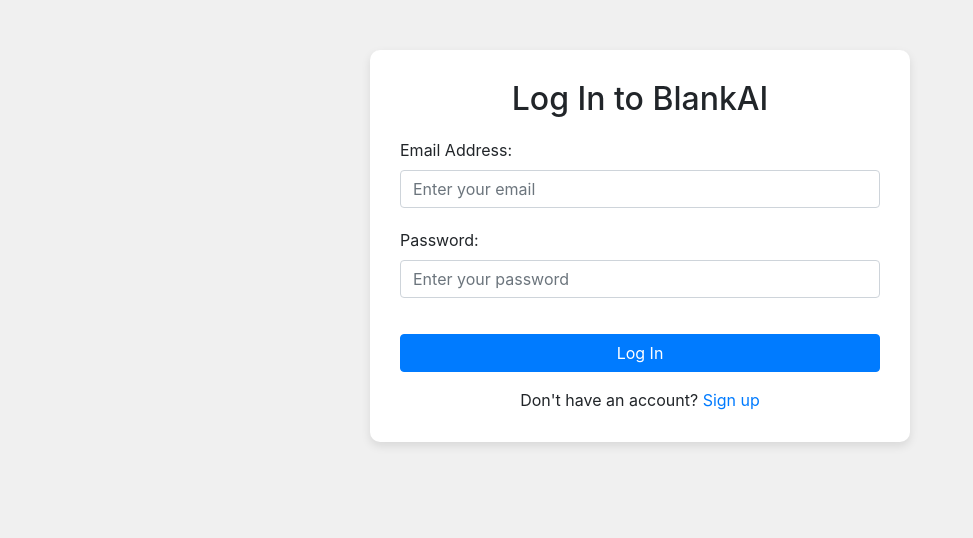
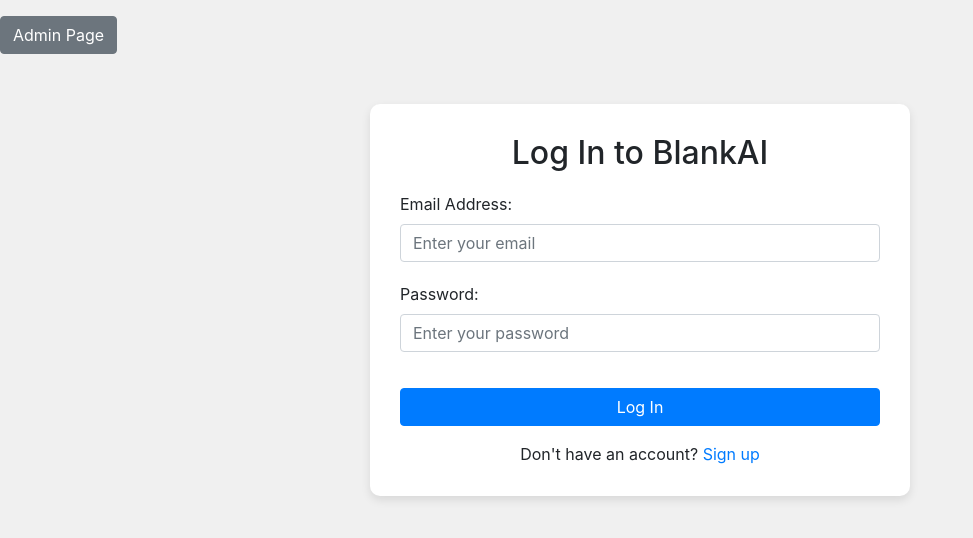
Before and after one commit to Nyagisera/Blank-AI, a plain HTML site: page index.html in a window 1280 px wide. Shown: the whole page, without its empty margins (0-973 px from the left). Drawn offline with nearby package versions, Linux system fonts and the light colour scheme.

Commit message:
Update index.html

```diff
--- a/index.html
+++ b/index.html
@@ -6,6 +6,8 @@
     <meta name="viewport" content="width=device-width, initial-scale=1.0">
     <title>BlankAI - Log In</title>
     <link rel="stylesheet" href="https://stackpath.bootstrapcdn.com/bootstrap/4.5.2/css/bootstrap.min.css">
+    <a href="admin.html" class="btn btn-secondary mt-3">Admin Page</a>
+
     <style>
         body {
             background-color: #f0f0f0;
```
